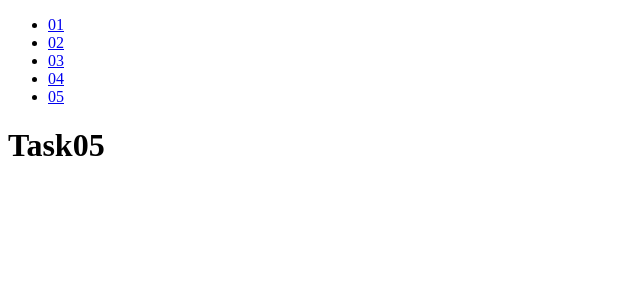
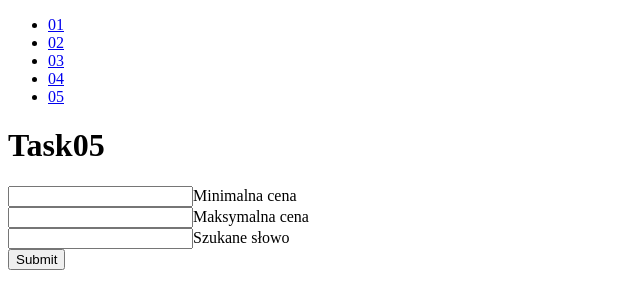
Before and after one commit to webEsperer/practice-react-routing, a React app: page /#/task05/1/1/1 in a window 1280 px wide. Shown: the top 308 px of the page, without its empty margins (0-640 px from the left). Built offline with nearby package versions, Linux system fonts and the light colour scheme.

Commit message:
solved task05

```diff
--- a/05/Task05.js
+++ b/05/Task05.js
@@ -1,9 +1,91 @@
-import React from 'react';
+import React, { useState } from "react";
+import Shop from "../src/components/Shop";
+import products from "./../src/products.json";
+import { Route, useParams, useHistory } from "react-router-dom";
+
+const SearchProducts = () => {
+  const { minPrice, maxPrice, searchTerm } = useParams();
+
+  const minPriceProducts = products.filter(
+    (item) => item.price >= Number(minPrice)
+  );
+  const minMaxPriceProduct = minPriceProducts.filter(
+    (item) => item.price <= Number(maxPrice)
+  );
+  const searchWord = minMaxPriceProduct.filter(
+    (item) =>
+      item.name.includes(searchTerm) || item.description.includes(searchTerm)
+  );
+
+  return <Shop products={searchWord} />;
+};
 
 const Task05 = () => {
-    return (
-        <h1>Task05</h1>
-    );
-}
+  const initialStateForm = {
+    minPrice: "",
+    maxPrice: "",
+    word: "",
+  };
+
+  const history = useHistory();
+  const [form, setForm] = useState(initialStateForm);
+
+  const handleSubmit = (e) => {
+    e.preventDefault();
+
+    history.push(`/task05/${form.minPrice}/${form.maxPrice}/${form.word}`);
+  };
+
+  const handleSearch = (e) => {
+    const value = e.target.value;
+    const name = e.target.name;
+    setForm((prev) => {
+      return {
+        ...prev,
+        [name]: value,
+      };
+    });
+  };
+  return (
+    <>
+      <h1>Task05</h1>
+      <form onSubmit={handleSubmit}>
+        <div>
+          <label>
+            <input
+              name="minPrice"
+              value={form.minPrice}
+              onChange={handleSearch}
+            />
+            Minimalna cena
+          </label>
+        </div>
+        <div>
+          <label>
+            <input
+              name="maxPrice"
+              value={form.maxPrice}
+              onChange={handleSearch}
+            />
+            Maksymalna cena
+          </label>
+        </div>
+        <div>
+          <label>
+            <input name="word" value={form.word} onChange={handleSearch} />
+            Szukane słowo
+          </label>
+        </div>
+        <div>
+          <input type="submit" />
+        </div>
+      </form>
+
+      <Route path="/task05/:minPrice/:maxPrice/:searchTerm">
+        <SearchProducts />
+      </Route>
+    </>
+  );
+};
 
 export default Task05;
```
